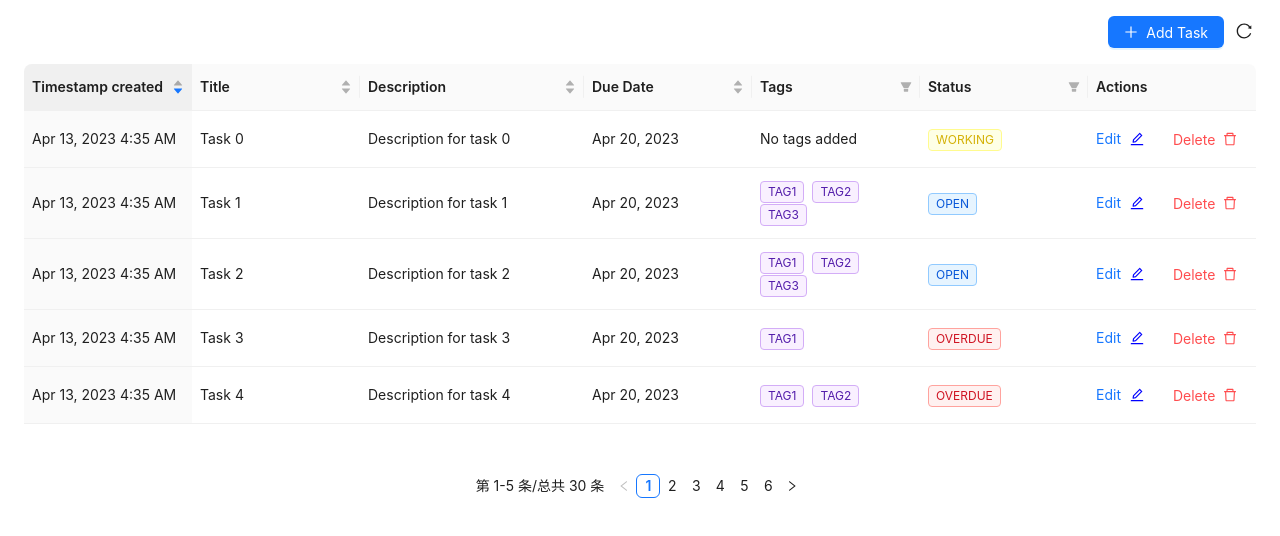
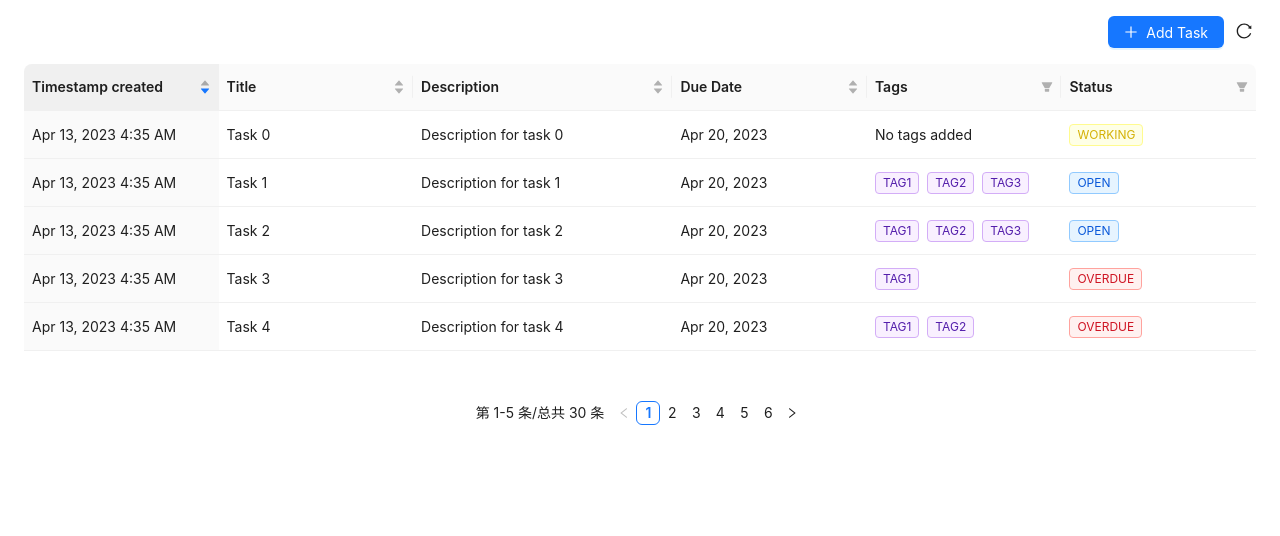
Before and after one commit to Ayman-Shakil192/todo-list-react, a React (Vite) app: page / in a window 1280 px wide. Shown: the top 536 px of the page. Built offline with nearby package versions, Linux system fonts and the light colour scheme.

Commit message:
bugs fixed

```diff
--- a/src/columns.tsx
+++ b/src/columns.tsx
@@ -104,42 +104,14 @@ export const columns: ProColumns<ToDoItem>[] = [
       { text: "OVERDUE", value: "OVERDUE" },
     ],
     onFilter: (value, { status }) => status === value,
-    render: (text, { status }) => {
+    render: (_text, { status }) => {
       const tagType = {
         OPEN: "blue",
         WORKING: "yellow",
         DONE: "green",
         OVERDUE: "red",
       }[status];
-      return <Tag color={tagType}>{status}</Tag>;
+      return <Tag color={tagType}>{status.toUpperCase()}</Tag>;
     },
   },
-  {
-    title: "Actions",
-    valueType: "option",
-    width: 150,
-    render: () => [
-      <>
-        <a
-          style={{
-            marginRight: 20,
-          }}
-          key="edit"
-          onClick={() => {
-            console.log("Edit");
-          }}
-        >
-          Edit{" "}
-          <EditOutlined
-            style={{
-              color: "blue",
-              marginLeft: "5px",
-            }}
-          />
-        </a>
-        <DeleteTask />
-      </>,
-      ,
-    ],
-  },
 ];
--- a/src/index.tsx
+++ b/src/index.tsx
@@ -3,7 +3,5 @@ import ReactDOM from "react-dom/client";
 import App from "./App";
 
 ReactDOM.createRoot(document.getElementById("root") as HTMLElement).render(
-  <React.StrictMode>
-    <App />
-  </React.StrictMode>
+  <App />
 );
```
